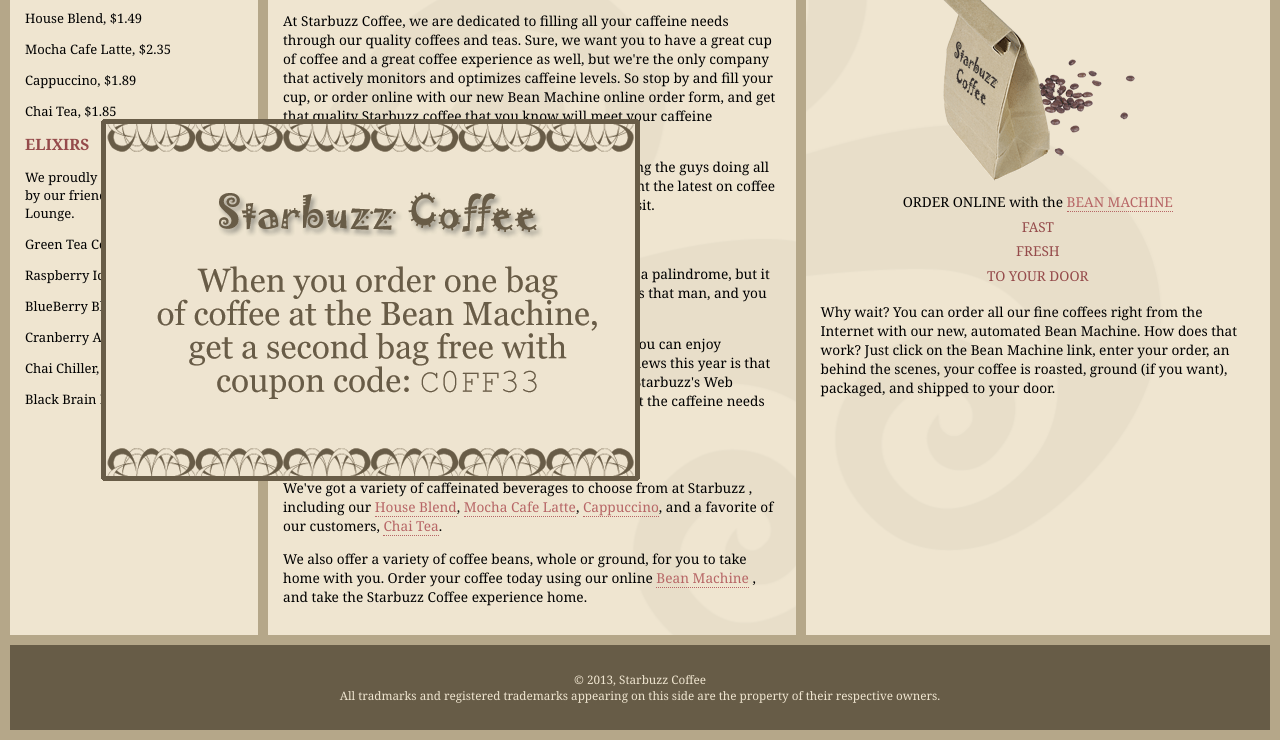
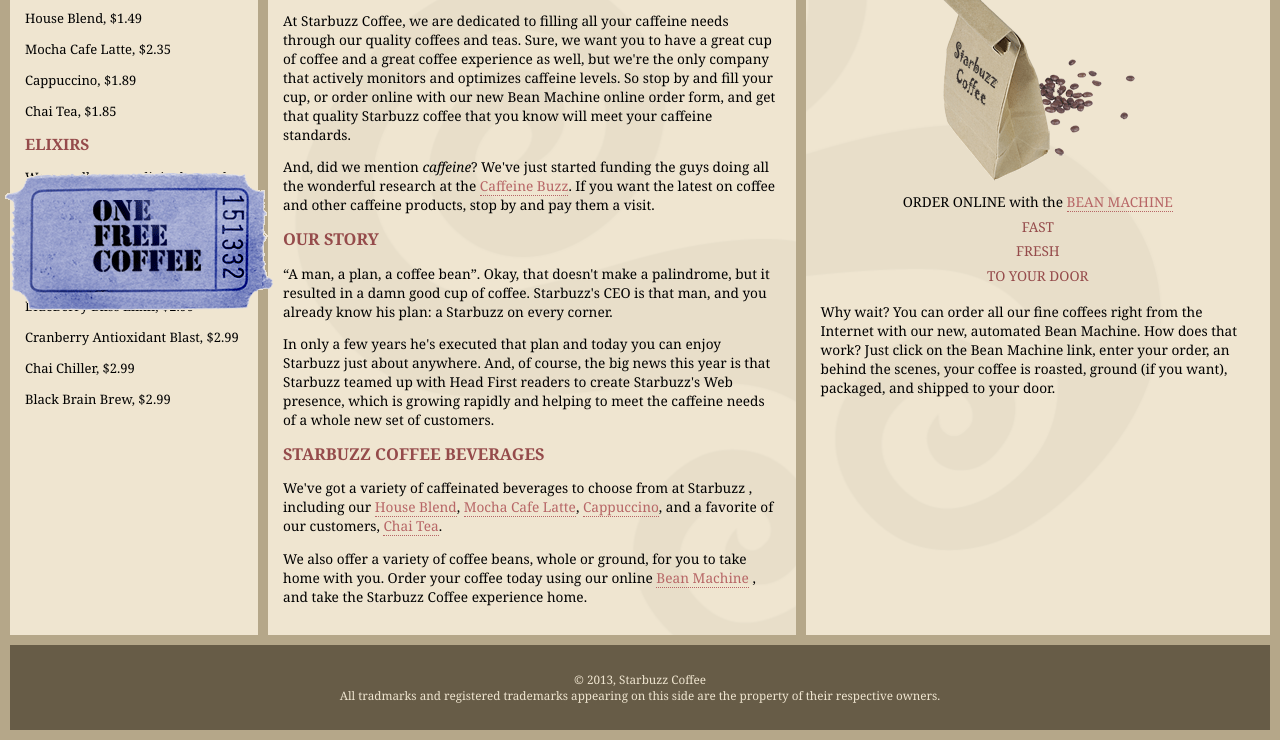
Before and after one commit to wh1pch81n/headfirst_html, a plain HTML site: page starbuzz/index.html in a window 1280 px wide. Shown: the part 182-922 px from the top of the page. Drawn offline with Linux system fonts and the light colour scheme.

Commit message:
replaced coupon with blue ticket and repositioned it

```diff
--- a/starbuzz/index.html
+++ b/starbuzz/index.html
@@ -11,9 +11,8 @@
 			<img id="headerLogo" src="images/headerLogo.gif" alt="starbuzz coffee logo">
 				<img id="headerSlogan" src="images/headerSlogan.gif" alt="providing all the caffeine you need to power you life.">
 					<img id="award" src="images/award.gif" alt="trophy">
-						<img id="coupon" src="images/coupon.gif" alt="coupon deal">
-							</p>
-							</div>
+						</p>
+						</div>
 		<div id="tableContainer">
 			<div id="tableRow">
 				<div id="drinks">
@@ -108,6 +107,11 @@
 						</div>
 			</div>
 		</div>
+		<div id="coupon">
+			<a href="freecoffee.html" title="click here to get your free coffee">
+				<img src="images/ticket.gif" alt="StarBuss coupon ticket">
+					</a>
+		</div>
 		<div id="footer">
 			<p>
 			&copy; 2013, Starbuzz Coffee<br>
--- a/starbuzz/starbuzz.css
+++ b/starbuzz/starbuzz.css
@@ -33,8 +33,12 @@ h1 {
 
 #coupon {
 	position: fixed;
-	top: 300px;
-	left: 100px;
+	top: 350px;
+	left: 0px;
+}
+
+#coupon a, img {
+	border:none;
 }
 
 #footer {
```
